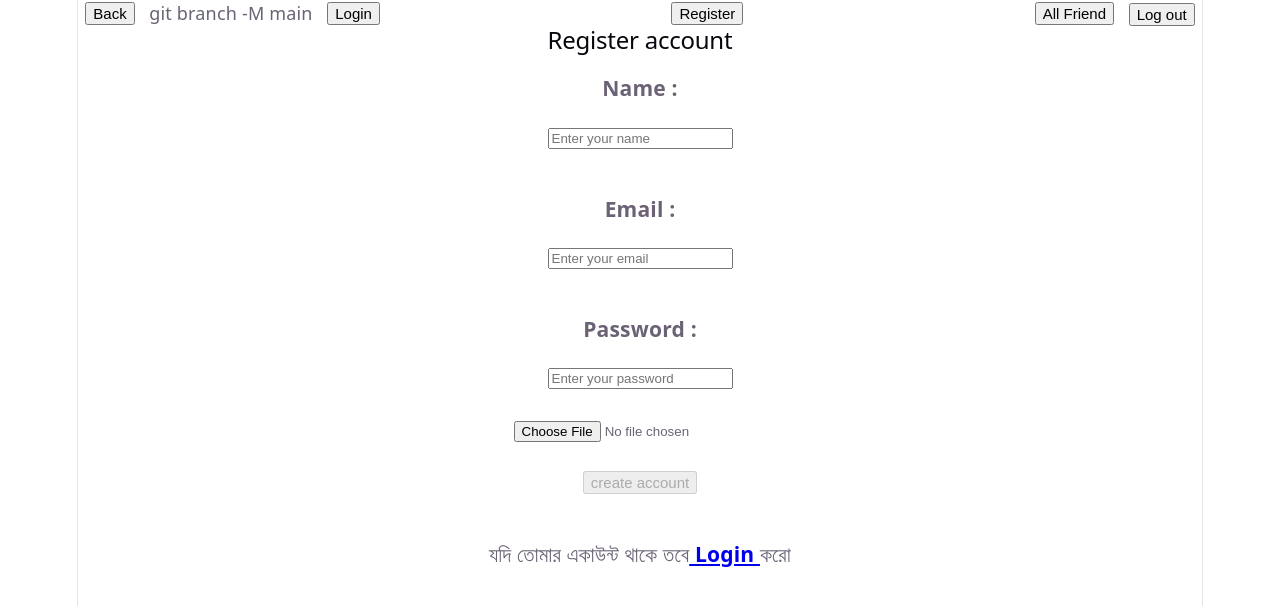
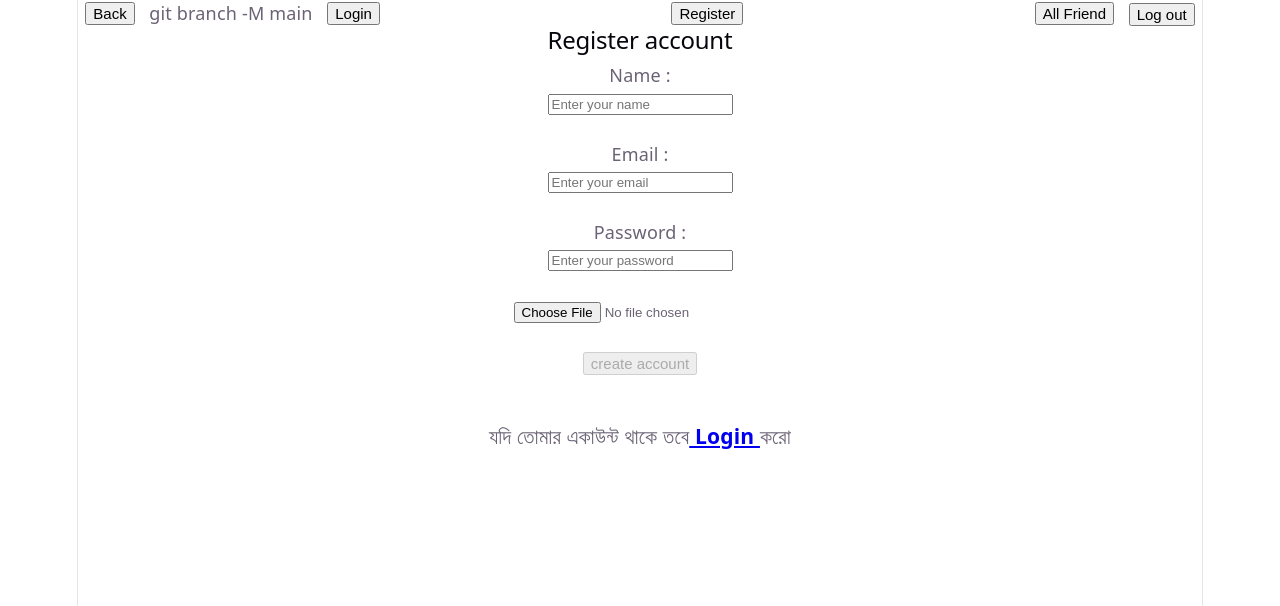
Before and after one commit to mdsifat476196-maker/frontend, a React app: page /register in a window 1280 px wide. Shown: the top 606 px of the page. Built offline with nearby package versions, Linux system fonts and the light colour scheme; the HTML template or start-up script is replaced by a standard one.

Commit message:
Update Register.jsx

```diff
--- a/src/Register.jsx
+++ b/src/Register.jsx
@@ -89,11 +89,11 @@ function Register() {
             <center>
                 <Nav />
                 <h2>Register account</h2>
-                <h3>Name : </h3>
+                <p>Name : </p>
                 <input type="text" name="name" id="name" placeholder="Enter your name" value={name} onChange={(e) => setName(e.target.value)} required /><br /><br />
-                <h3>Email : </h3>
+                <p>Email : </p>
                 <input type="email" name="email" id="email" placeholder="Enter your email" value={email} onChange={(e) => setEmail(e.target.value)} required /><br /><br />
-                <h3>Password : </h3>
+                <p>Password : </p>
                 <input type="password" name="password" id="password" placeholder="Enter your password" value={password} onChange={(e) => setPassword(e.target.value)} required /><br /><br />
 
                 <input type="file" accept="image/*" onChange={(e) =>
```
